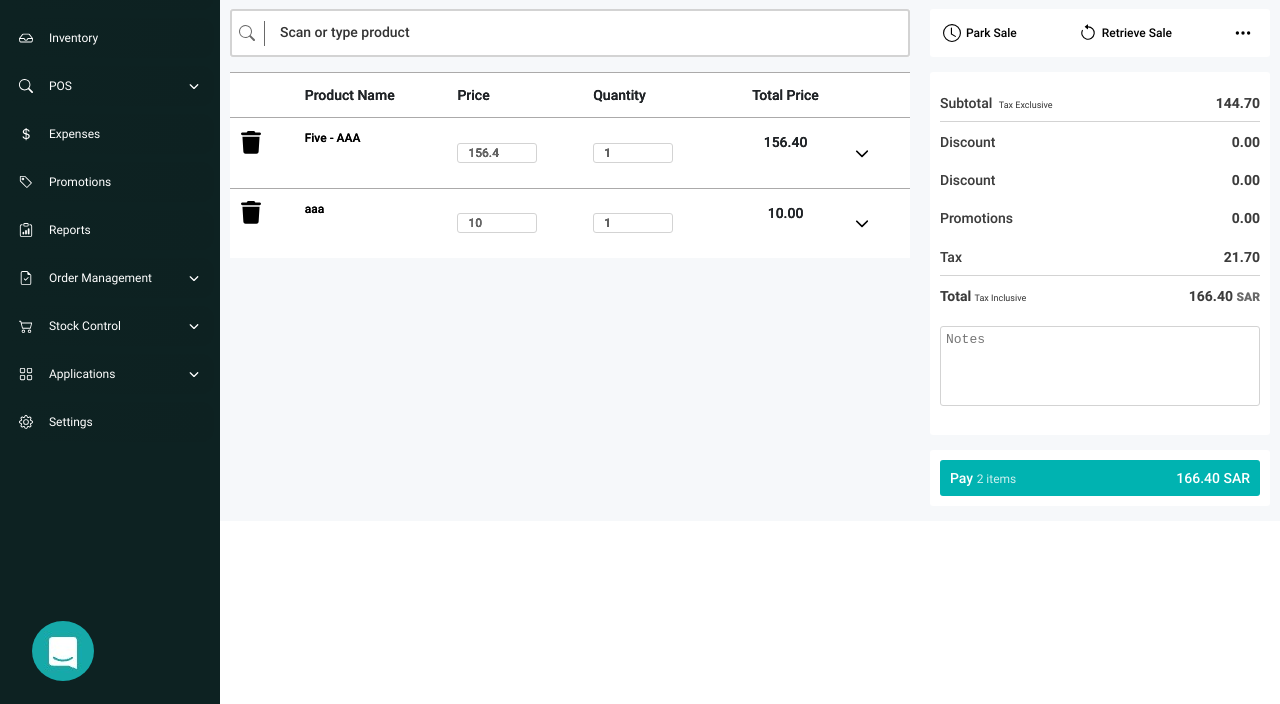
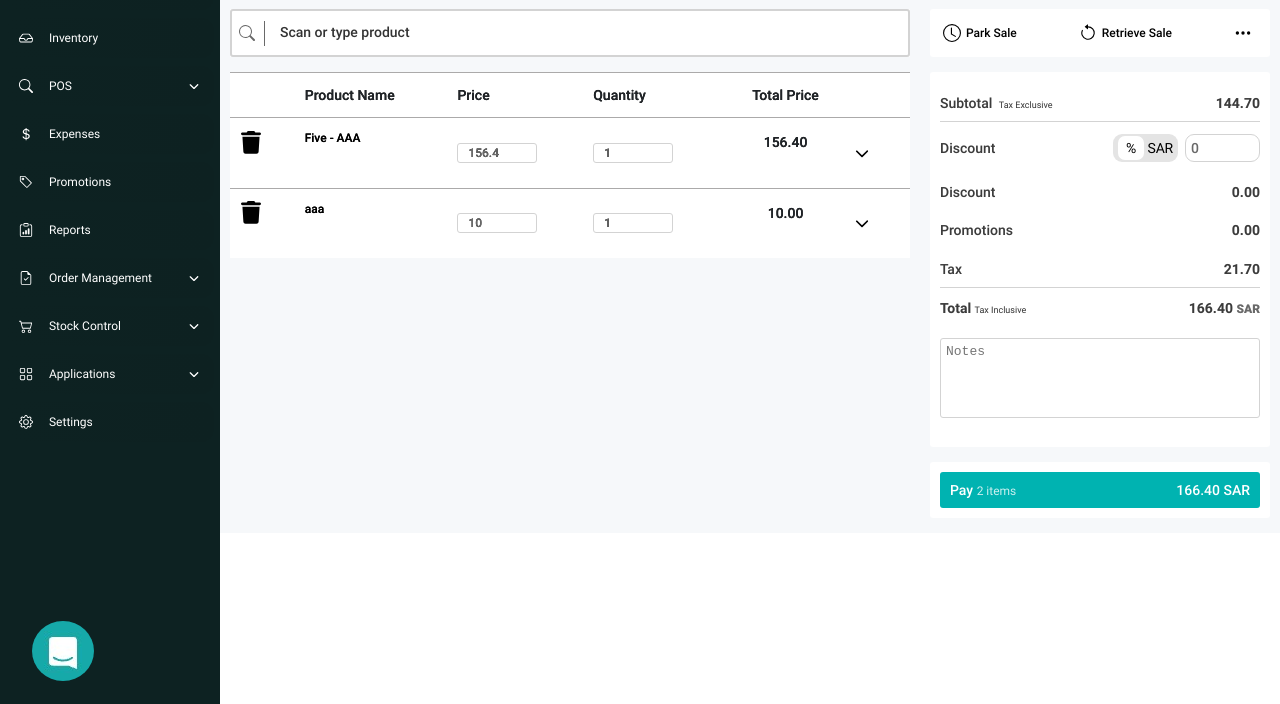
Before and after one commit to Rizwan-Sarwar/rewaa_POS, a plain HTML site: page index.html in a window 1280 px wide. Shown: the part 96-800 px from the top of the page. Drawn offline with Linux system fonts and the light colour scheme.

Commit message:
Update index.html

```diff
--- a/index.html
+++ b/index.html
@@ -351,8 +351,16 @@
                         <div class="left">
                             <p class="pera-mid">Discount</p>
                         </div>
-                        <div class="right">
-                            <p class="pera-bold">0.00</p>
+                        <div class="right rs_btn">
+                            <div class="rs_switchBTN">
+                                <label class="switch">
+                                <input type="checkbox">
+                                <span class="slider round">SAR</span>
+                                </label>
+                            </div>
+                            <div class="rs_value-wrap">
+                                <span>0</span>
+                            </div>
                         </div>
                     </div>
                     <div class="box">
@@ -395,7 +403,7 @@
                 </div>
                 <!-- pay btn -->
                 <div class="bar-v4">
-                    <a href="##">
+                    <a href="#">
                         <p class="pera-bold">Pay <span>2 items</span></p>
                         <p class="pera-bold">166.40 SAR</p>
                     </a>
```
